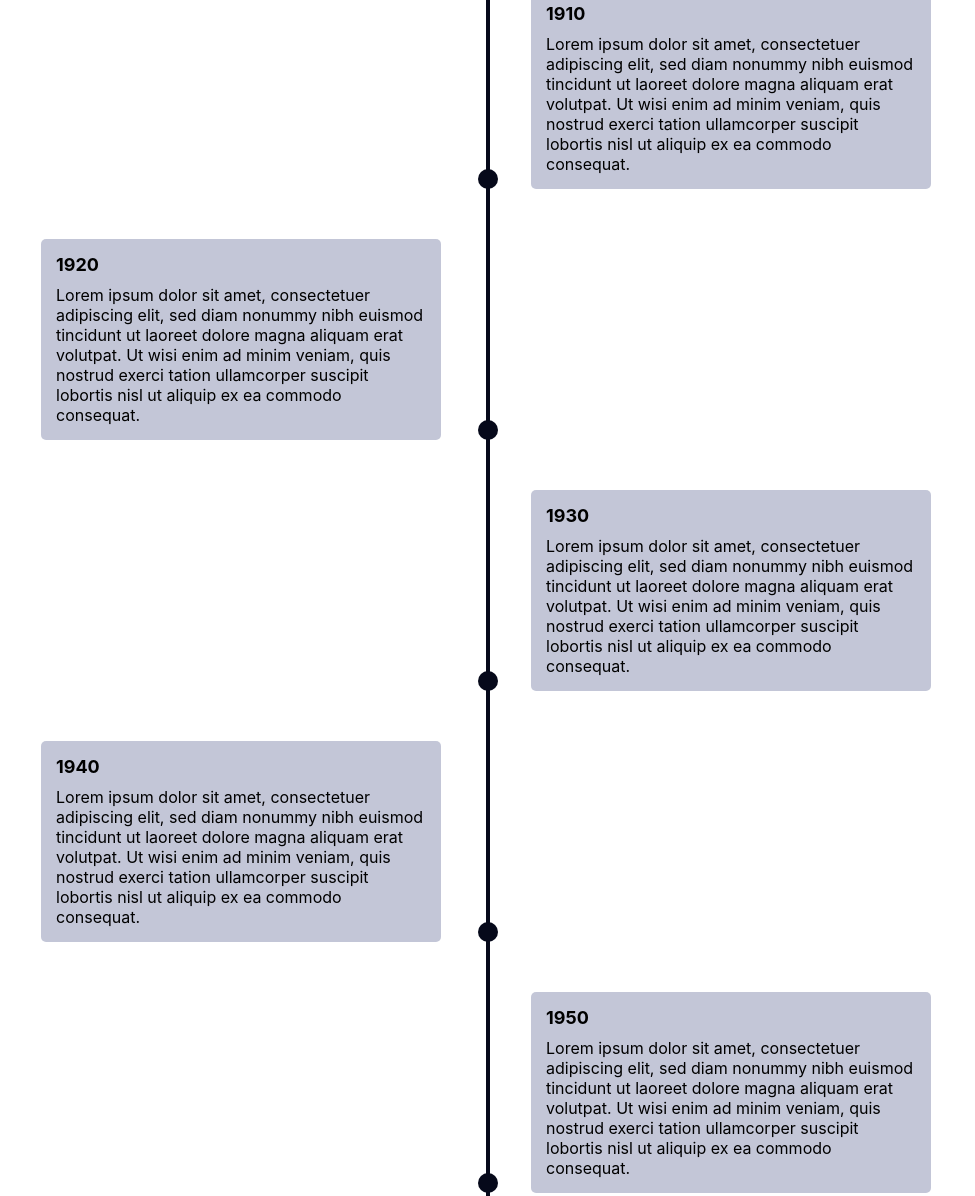
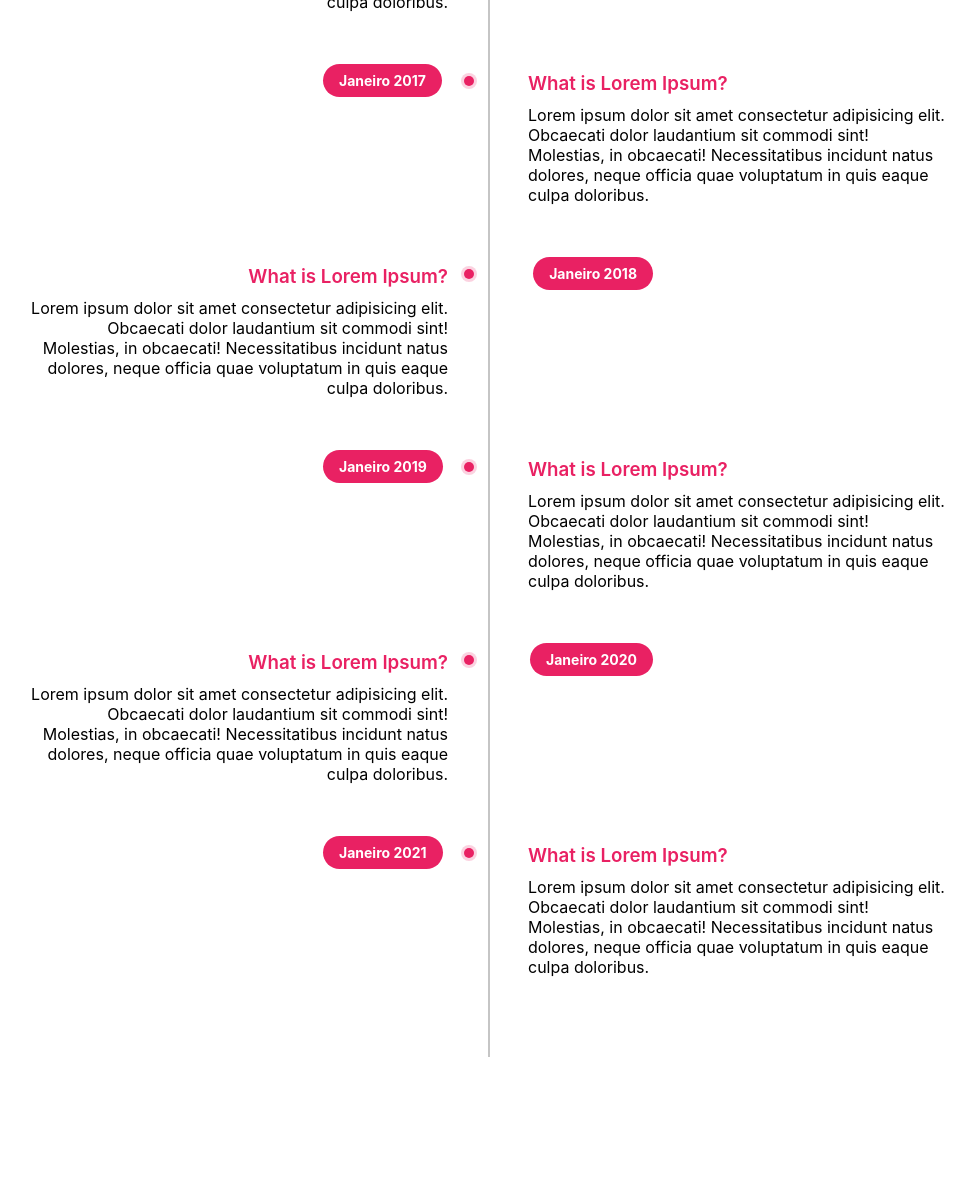
Before and after one commit to AndersonLuigui/MeuPortifolio, a plain HTML site: page index.html in a window 1280 px wide. Shown: the part 784-1980 px from the top of the page, without its empty margins (152-1127 px from the left). After the commit the page ends 1841 px from the top, so only its background shows below. Drawn offline with Linux system fonts and the light colour scheme.

Commit message:
timeline

```diff
--- a/css/style.css
+++ b/css/style.css
@@ -68,94 +68,161 @@
 /* XP */
 
 
-.xp h1 {
-    text-align:center;
-    font-size: 40px;
+.timeline {
+  position: relative;
+  margin: 20px auto;
+  padding: 20px 0;
+  width: 90%;
+  max-width: 1000px;
 }
 
-  .xp ul {
-    padding: 50px 0;
+.timeline:before {
+  content: '';
+  position: absolute;
+  left: 50%;
+  width: 2px;
+  height: 100%;
+  background: #c5c5c5;
 }
 
-  .xp ul li {
-    position:relative;
-    list-style-type: none;
-    width: 4px;
-    background-color: rgb(6, 9, 26);
-    margin: 0 auto;
-    padding-top: 50px;
+.timeline ul {
+  margin: 0;
+  padding: 0;
 }
 
-.xp ul li::after {
-    background: rgb(6, 9, 26);
+.timeline ul li {
+  line-height: normal;
+  position: relative;
+  width: 50%;
+  padding: 20px 40px;
+  box-sizing: border-box;
+  list-style-type: none;
+  opacity: 0;
+  transform: translateY(20px);
+  transition: opacity 0.6s ease, transform 0.6s ease;
+}
+
+.timeline ul li.visible {
+  opacity: 1;
+  transform: translateY(0);
+}
+
+.timeline ul li:nth-child(odd) {
+  float: left;
+  text-align: right;
+  clear: both;
+}
+
+.timeline ul li:nth-child(even) {
+  float: right;
+  text-align: left;
+  clear: both;
+}
+
+.content {
+  padding-bottom: 20px;
+}
+
+.timeline ul li:nth-child(odd):before {
   content: '';
-    width: 20px;
-    height: 20px;
+  position: absolute;
+  top: 24px;
+  right: 14px;
+  width: 10px;
+  height: 10px;
+  background: rgba(233,33,99,1);
   border-radius: 50%;
-    position:absolute;
-    left:50%;
-    transform: translateX(-50%);
-    bottom: 0;
+  box-shadow: 0 0 0 3px rgba(233,33,99,0.2);
+}
+
+.timeline ul li:nth-child(even):before {
+  content: '';
+  position: absolute;
+  top: 24px;
+  left: -24px;
+  width: 10px;
+  height: 10px;
+  background: rgba(233,33,99,1);
+  border-radius: 50%;
+  box-shadow: 0 0 0 3px rgba(233,33,99,0.2);
+}
+
+.timeline ul li h3 {
+  margin: 0;
+  padding: 0;
+  font-weight: 600;
+  color: rgba(233,33,99,1);
+}
+
+.timeline ul li p {
+  margin: 10px 0 0;
+  padding: 0;
+}
+
+.timeline ul li .time h4 {
+  margin: 0;
+  padding: 0;
+  font-size: 14px;
+  box-shadow: 0 0 0 3px rgba(233, 33, 99,0.3);
+}
+
+.timeline ul li:nth-child(odd) .time {
+  position: absolute;
+  top: 12px;
+  right: -165px;
+  margin: 0;
+  padding: 8px 16px;
+  background: rgba(233,33,99,1);
+  color: #fff;
+  border-radius: 18px;
+}
+
+.timeline ul li:nth-child(even) .time {
+  position: absolute;
+  top: 12px;
+  left: -165px;
+  margin: 0;
+  padding: 8px 16px;
+  background: rgba(233,33,99,1);
+  color: #fff;
+  border-radius: 18px;
 }
 
 
-.xp ul li div{
-    position: relative;
-    width: 400px;
-    padding: 15px;
-    border-radius: 5px;
-    bottom: 0;
-    background: rgba(42,50,113, .28);
+
+
+
+
+
+
+
+@media screen and (max-width: 768px) {
+  .timeline ul li {
+    width: 100%;
   }
 
-.xp ul li:nth-child(odd) div {
-    left: 45px;
+  .home {
+      text-align: center;
   }
 
-.xp ul li:nth-child(even) div {
-    left: -445px;
+  .home img {
+      width: 450px;
   }
 
-.xp time {
-    font-weight: bold;
-    font-size: 18px;
-    display: block;
-    margin-bottom: 10px;
+  .timeline:before {
+    display: none;
   }
 
-.xp ul li div {
-    visibility: hidden;
-    opacity: 0;
-    transition: all .5s ease-in-out;
+
 }
 
-.xp ul li:nth-child(odd) div {
-    transform: translate3d(200px, 0, 0);
-  }
 
-.xp ul li:nth-child(even) div {
-    transform: translate3d(-200px, 0, 0);
-  }
 
-.xp ul li.show div {
-    transform: none;
-    visibility: visible;
-    opacity: 1;
-  }
 
-@media screen and (max-width: 700px) {
 
-    .home img{
-        width: 400px;
-    }
-    .xp ul li div {
-      width: 250px;
-    }
-    .xp ul li:nth-child(even) div {
-      left: -289px;
-      /*250+45-6*/
-    }
-  }
+
+
+
 
 
 /* PROJETOS */
--- a/index.html
+++ b/index.html
@@ -27,87 +27,68 @@
 
 
 
-
-        <div class="xp">
-            <!-- Linha do tempo da minha experiência profissional -->
-            <!-- Incluindo títulos, formação -->
-
-            <h1>Experiência profissional</h1>
-            <div>
+        <div class="timeline">
           <ul>
-                <li class="time">
-                  <div>
-                    <time>1910</time>
-                    <p>Lorem ipsum dolor sit amet, consectetuer adipiscing elit, sed diam nonummy nibh euismod tincidunt ut laoreet dolore magna aliquam erat volutpat. Ut wisi enim ad minim veniam, quis nostrud exerci tation ullamcorper suscipit lobortis nisl ut aliquip ex ea commodo consequat.
-          </p>
+              <li class="hidden">
+                  <div class="content">
+                      <h3>What is Lorem Ipsum?</h3>
+                      <p>Lorem ipsum dolor sit amet consectetur adipisicing elit. Obcaecati dolor laudantium sit commodi sint! Molestias, in obcaecati! Necessitatibus incidunt natus dolores, neque officia quae voluptatum in quis eaque culpa doloribus.</p>
+                  </div>
+                  <div class="time">
+                      <h4> Janeiro 2016 </h4>
                   </div>
               </li>
-                <li class="time">
-                  <div>
-                    <time>1920</time>
-                    <p>Lorem ipsum dolor sit amet, consectetuer adipiscing elit, sed diam nonummy nibh euismod tincidunt ut laoreet dolore magna aliquam erat volutpat. Ut wisi enim ad minim veniam, quis nostrud exerci tation ullamcorper suscipit lobortis nisl ut aliquip ex ea commodo consequat.
-          </p>
+              <li class="hidden">
+                  <div class="content">
+                      <h3>What is Lorem Ipsum?</h3>
+                      <p>Lorem ipsum dolor sit amet consectetur adipisicing elit. Obcaecati dolor laudantium sit commodi sint! Molestias, in obcaecati! Necessitatibus incidunt natus dolores, neque officia quae voluptatum in quis eaque culpa doloribus.</p>
+                  </div>
+                  <div class="time">
+                      <h4> Janeiro 2017 </h4>
                   </div>
               </li>
-                <li class="time">
-                  <div>
-                    <time>1930</time>
-                    <p>Lorem ipsum dolor sit amet, consectetuer adipiscing elit, sed diam nonummy nibh euismod tincidunt ut laoreet dolore magna aliquam erat volutpat. Ut wisi enim ad minim veniam, quis nostrud exerci tation ullamcorper suscipit lobortis nisl ut aliquip ex ea commodo consequat.
-          </p>
+              <li class="hidden">
+                  <div class="content">
+                      <h3>What is Lorem Ipsum?</h3>
+                      <p>Lorem ipsum dolor sit amet consectetur adipisicing elit. Obcaecati dolor laudantium sit commodi sint! Molestias, in obcaecati! Necessitatibus incidunt natus dolores, neque officia quae voluptatum in quis eaque culpa doloribus.</p>
+                  </div>
+                  <div class="time">
+                      <h4> Janeiro 2018 </h4>
                   </div>
               </li>
-                <li class="time">
-                  <div>
-                    <time>1940</time>
-                    <p>Lorem ipsum dolor sit amet, consectetuer adipiscing elit, sed diam nonummy nibh euismod tincidunt ut laoreet dolore magna aliquam erat volutpat. Ut wisi enim ad minim veniam, quis nostrud exerci tation ullamcorper suscipit lobortis nisl ut aliquip ex ea commodo consequat.
-          </p>
+              <li class="hidden">
+                  <div class="content">
+                      <h3>What is Lorem Ipsum?</h3>
+                      <p>Lorem ipsum dolor sit amet consectetur adipisicing elit. Obcaecati dolor laudantium sit commodi sint! Molestias, in obcaecati! Necessitatibus incidunt natus dolores, neque officia quae voluptatum in quis eaque culpa doloribus.</p>
+                  </div>
+                  <div class="time">
+                      <h4> Janeiro 2019 </h4>
                   </div>
               </li>
-                <li class="time">
-                  <div>
-                    <time>1950</time>
-                    <p>Lorem ipsum dolor sit amet, consectetuer adipiscing elit, sed diam nonummy nibh euismod tincidunt ut laoreet dolore magna aliquam erat volutpat. Ut wisi enim ad minim veniam, quis nostrud exerci tation ullamcorper suscipit lobortis nisl ut aliquip ex ea commodo consequat.
-          </p>
+              <li class="hidden">
+                  <div class="content">
+                      <h3>What is Lorem Ipsum?</h3>
+                      <p>Lorem ipsum dolor sit amet consectetur adipisicing elit. Obcaecati dolor laudantium sit commodi sint! Molestias, in obcaecati! Necessitatibus incidunt natus dolores, neque officia quae voluptatum in quis eaque culpa doloribus.</p>
+                  </div>
+                  <div class="time">
+                      <h4> Janeiro 2020 </h4>
                   </div>
               </li>
-                <li class="time">
-                  <div>
-                    <time>1960</time>
-                    <p>Lorem ipsum dolor sit amet, consectetuer adipiscing elit, sed diam nonummy nibh euismod tincidunt ut laoreet dolore magna aliquam erat volutpat. Ut wisi enim ad minim veniam, quis nostrud exerci tation ullamcorper suscipit lobortis nisl ut aliquip ex ea commodo consequat.
-          </p>
+              <li class="hidden">
+                  <div class="content">
+                      <h3>What is Lorem Ipsum?</h3>
+                      <p>Lorem ipsum dolor sit amet consectetur adipisicing elit. Obcaecati dolor laudantium sit commodi sint! Molestias, in obcaecati! Necessitatibus incidunt natus dolores, neque officia quae voluptatum in quis eaque culpa doloribus.</p>
+                  </div>
+                  <div class="time">
+                      <h4> Janeiro 2021 </h4>
                   </div>
               </li>
-                <li class="time">
-                  <div>
-                    <time>1970</time>
-                    <p>Lorem ipsum dolor sit amet, consectetuer adipiscing elit, sed diam nonummy nibh euismod tincidunt ut laoreet dolore magna aliquam erat volutpat. Ut wisi enim ad minim veniam, quis nostrud exerci tation ullamcorper suscipit lobortis nisl ut aliquip ex ea commodo consequat.
-          </p>
-                  </div>
-                </li>
-                <li class="time">
-                  <div>
-                    <time>1980</time>
-                    <p>Lorem ipsum dolor sit amet, consectetuer adipiscing elit, sed diam nonummy nibh euismod tincidunt ut laoreet dolore magna aliquam erat volutpat. Ut wisi enim ad minim veniam, quis nostrud exerci tation ullamcorper suscipit lobortis nisl ut aliquip ex ea commodo consequat.
-          </p>
-                  </div>
-                </li>
-                <li class="time">
-                  <div>
-                    <time>1990</time>
-                    <p>Lorem ipsum dolor sit amet, consectetuer adipiscing elit, sed diam nonummy nibh euismod tincidunt ut laoreet dolore magna aliquam erat volutpat. Ut wisi enim ad minim veniam, quis nostrud exerci tation ullamcorper suscipit lobortis nisl ut aliquip ex ea commodo consequat.
-          </p>
-                  </div>
-                </li>
-              </ul>
-
+              <div style="clear: both;">
               </div>
 
-
+          </ul>
       </div>
 
-
-
-        </div>
 
 
 
--- a/js/script.js
+++ b/js/script.js
@@ -1,24 +1,32 @@
-var items = document.getElementsByClassName("time");
+document.addEventListener("DOMContentLoaded", function() {
+    // Adiciona o evento de scroll
+    window.addEventListener("scroll", revealOrHideTimelineItems);
 
-function isItemInView(item){
-  var rect = item.getBoundingClientRect();
-  return (
-      rect.top >= 0 &&
-      rect.left >= 0 &&
-      rect.bottom <= (window.innerHeight || document.documentElement.clientHeight) &&
-      rect.right <= (window.innerWidth || document.documentElement.clientWidth)
-    );
-}
+    function revealOrHideTimelineItems() {
+        var timelineItems = document.querySelectorAll(".timeline li");
+        for (var i = 0; i < timelineItems.length; i++) {
+            var item = timelineItems[i];
+            if (isElementInViewport(item)) {
+                item.classList.add("visible");
+                item.classList.remove("hidden");
+            } else {
+                item.classList.remove("visible");
+                item.classList.add("hidden");
+            }
+        }
+    }
 
-function callbackFunc() {
-    for (var i = 0; i < items.length; i++) {
-      if (isItemInView(items[i])) {
-        items[i].classList.add("show");
-      }
+    // Verifica se o elemento está no viewport
+    function isElementInViewport(el) {
+        var rect = el.getBoundingClientRect();
+        return (
+            rect.top >= 0 &&
+            rect.left >= 0 &&
+            rect.bottom <= (window.innerHeight || document.documentElement.clientHeight) &&
+            rect.right <= (window.innerWidth || document.documentElement.clientWidth)
+        );
     }
-  }
 
-  // listen for events
-  window.addEventListener("load", callbackFunc);
-  window.addEventListener("resize", callbackFunc);
-  window.addEventListener("scroll", callbackFunc);
+    // Reveal items on page load
+    revealOrHideTimelineItems();
+});
```
Lines whose indentation alone changed are shown as unchanged.
